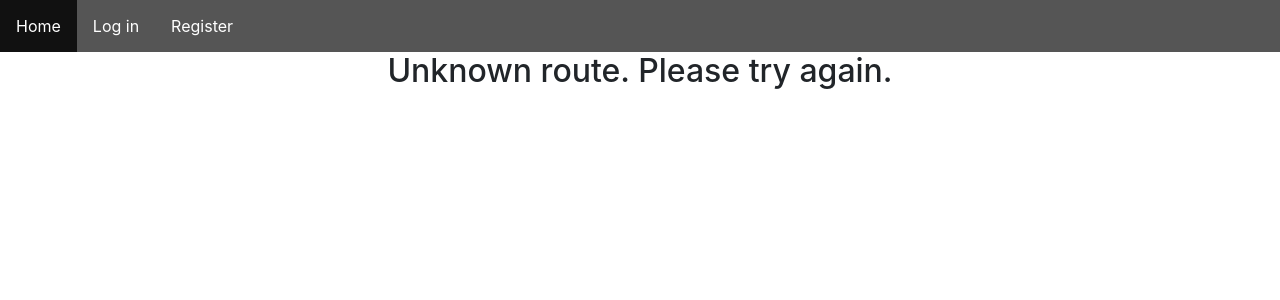
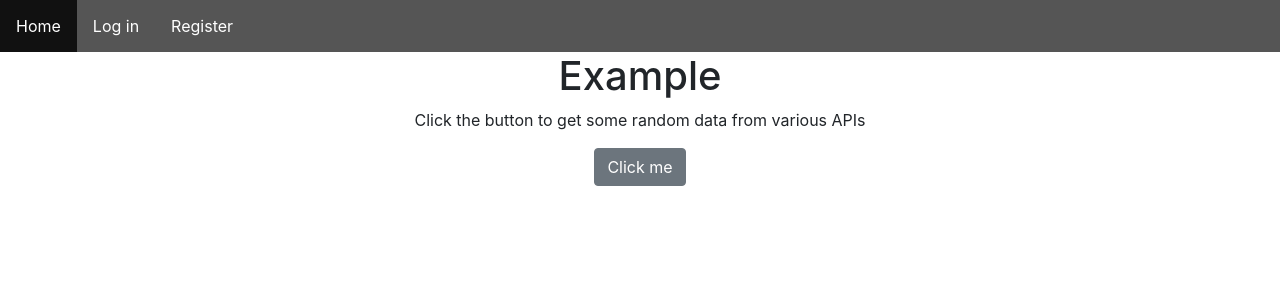
Before and after one commit to rodseth/CA3-frontend, a React (Create React App) app: page /starwars in a window 1280 px wide. Shown: the top 300 px of the page. Built offline with nearby package versions, Linux system fonts and the light colour scheme.

Commit message:
lagt til starWars.js og starWarsFacade

```diff
--- a/src/base-components/Header.js
+++ b/src/base-components/Header.js
@@ -1,21 +1,16 @@
 import "../styles/App.css";
 import "../styles/Navbar.css";
 import React from "react";
-import {
-  Switch,
-  Route,
-  NavLink,
-  Redirect,
-} from "react-router-dom";
+import { Switch, Route, NavLink, Redirect } from "react-router-dom";
 import { Login } from "./Login";
 import Home from "./Home";
 import Example from "../components/Example";
 import Admin from "./Admin";
 import Register from "./Register";
-import NoMatch from "./NoMatch"
+import NoMatch from "./NoMatch";
+import StarWars from "../components/StarWars";
 
 export default function Header({ isLoggedIn, setLoginStatus, loginMsg }) {
-
   let user = isLoggedIn ? `Logged in as: ${localStorage.getItem("user")}` : "";
   let roles = isLoggedIn ? `Roles: ${localStorage.getItem("roles")}` : "";
 
@@ -32,6 +27,11 @@ export default function Header({ isLoggedIn, setLoginStatus, loginMsg }) {
             <li>
               <NavLink activeClassName="active" to="/example">
                 Example
+              </NavLink>
+            </li>
+            <li>
+              <NavLink activeClassName="active" to="/starwars">
+                StarWars
               </NavLink>
             </li>
           </React.Fragment>
@@ -67,7 +67,7 @@ export default function Header({ isLoggedIn, setLoginStatus, loginMsg }) {
       </ul>
 
       <Switch>
-      {/* for deployment */}
+        {/* for deployment */}
         <Route path="/ca3-startcode">
           <Redirect to="/" />
         </Route>
@@ -76,6 +76,9 @@ export default function Header({ isLoggedIn, setLoginStatus, loginMsg }) {
         </Route>
         <Route path="/example">
           <Example />
+        </Route>
+        <Route path="/starwars">
+          <StarWars />
         </Route>
         <Route path="/admin">
           <Admin />
@@ -91,7 +94,7 @@ export default function Header({ isLoggedIn, setLoginStatus, loginMsg }) {
           <Register />
         </Route>
         <Route>
-         <NoMatch />
+          <NoMatch />
         </Route>
       </Switch>
     </div>
--- /dev/null
+++ b/src/components/StarWars.js
@@ -0,0 +1,22 @@
+import { useState } from "react";
+import starWarsFacade from "../facades/starWarsFacade";
+
+export default function StarWars() {
+  const [example, setExample] = useState({});
+  const handleClick = (e) => {
+    e.preventDefault();
+    starWarsFacade.starWarsMethod1().then((data) => setExample(data));
+  };
+  return (
+    <div>
+      <h1>Example</h1>
+      <p>Click the button to get some random data from various APIs</p>
+      <button onClick={handleClick} className="btn btn-secondary">
+        Click me
+      </button>
+      <br />
+      <h3>{typeof example.quote !== "undefined" ? "Star Wars API" : ""}</h3>
+      <p>{example.starWarsQuote}</p>
+    </div>
+  );
+}
--- /dev/null
+++ b/src/facades/starWarsFacade.js
@@ -0,0 +1,15 @@
+import { URL } from "../base-components/Home";
+import apiFacade, { handleHttpErrors } from "../base-facades/apiFacade";
+
+const starWarsFacade = () => {
+
+    const starWarsMethod1 = () => {
+        return fetch(URL + "/api/starWars", apiFacade.makeOptions("GET", true))
+            .then(handleHttpErrors);
+    };
+
+    return { starWarsMethod1 };
+};
+
+const facade = starWarsFacade();
+export default facade;
--- a/src/utils/settings.js
+++ b/src/utils/settings.js
@@ -1,2 +1,2 @@
 export const LOCAL_URL = "http://localhost:8080/startcode-ca3";
-export const REMOTE_URL = "https://bencat.dk/startcode-ca3";
+export const REMOTE_URL = "https://haevven.com/startcode-ca3";
```
